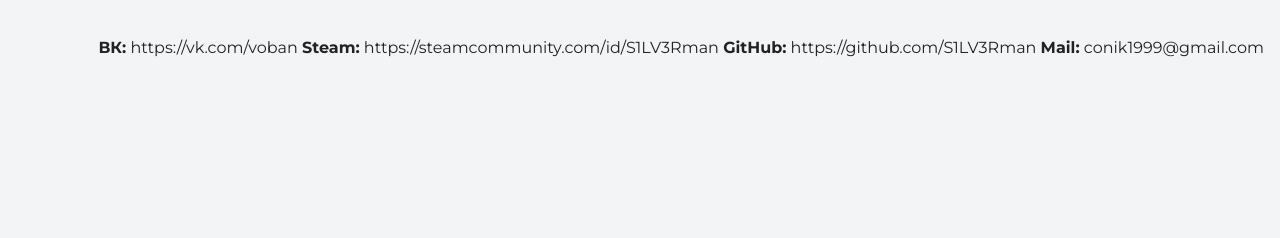
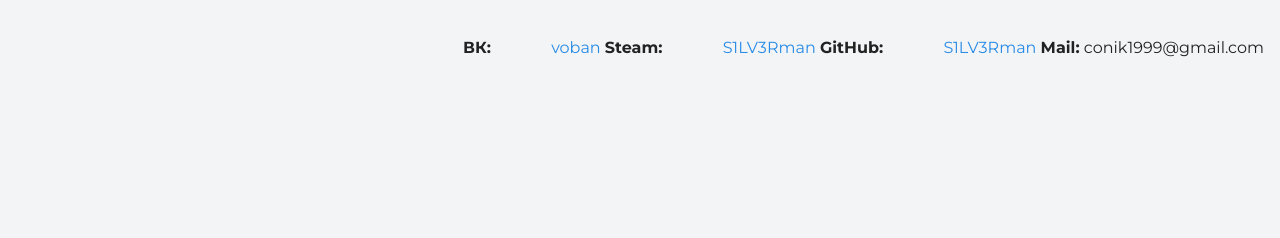
Before and after one commit to S1LV3Rman/Portfolio, a plain HTML site: page index.html in a window 1280 px wide. Shown: the top 238 px of the page. Drawn offline with nearby package versions, Linux system fonts and the light colour scheme.

Commit message:
references

```diff
--- a/index.html
+++ b/index.html
@@ -10,9 +10,9 @@
   <body>
     <header class="page-header">
       <div class="container">
-        <b>ВК:</b> https://vk.com/voban
-        <b>Steam:</b> https://steamcommunity.com/id/S1LV3Rman
-        <b>GitHub:</b> https://github.com/S1LV3Rman
+        <b>ВК:</b> <a href="https://vk.com/voban">voban</a>
+        <b>Steam:</b> <a href="https://steamcommunity.com/id/S1LV3Rman">S1LV3Rman</a>
+        <b>GitHub:</b> <a href="https://github.com/S1LV3Rman">S1LV3Rman</a>
         <b>Mail:</b> conik1999@gmail.com
       </div>
     </header>
@@ -48,9 +48,9 @@
 
     <footer class="page-footer">
       <div class="container">
-        <b>ВК:</b> https://vk.com/voban
-        <b>Steam:</b> https://steamcommunity.com/id/S1LV3Rman
-        <b>GitHub:</b> https://github.com/S1LV3Rman
+        <b>ВК:</b> <a href="https://vk.com/voban">voban</a>
+        <b>Steam:</b> <a href="https://steamcommunity.com/id/S1LV3Rman">S1LV3Rman</a>
+        <b>GitHub:</b> <a href="https://github.com/S1LV3Rman">S1LV3Rman</a>
         <b>Mail:</b> conik1999@gmail.com
       </div>
     </footer>
```
